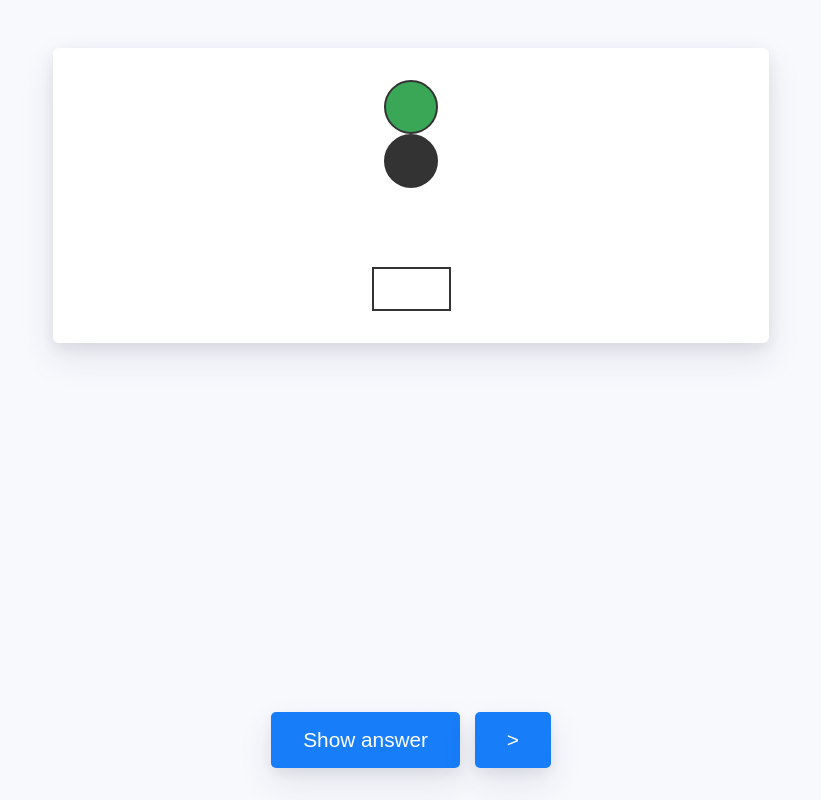
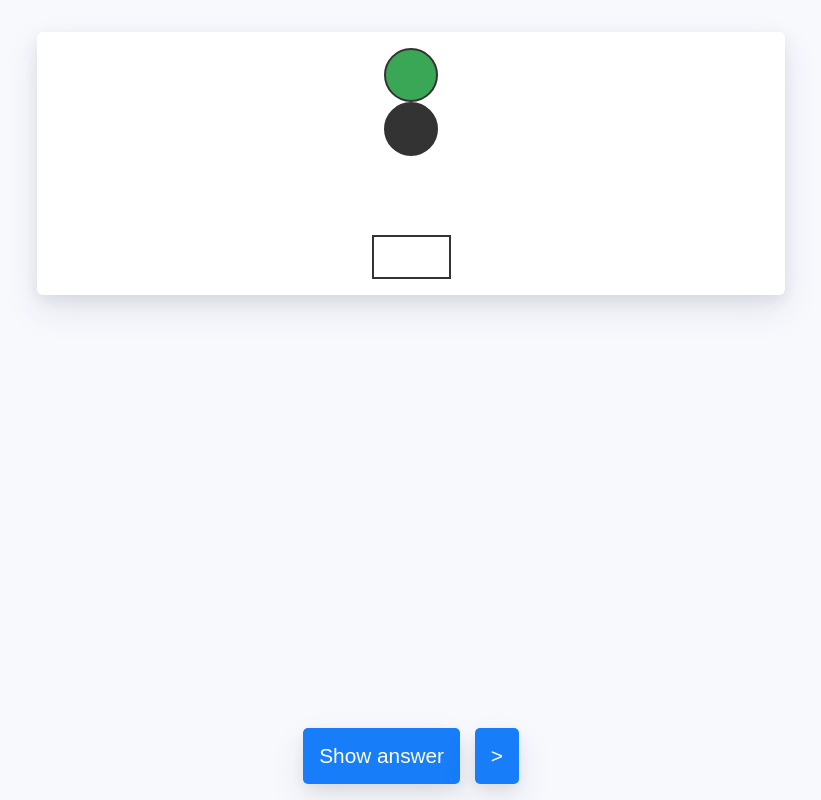
Before and after one commit to taniarascia/signals, a website with bundled scripts: page index.html in a window 1280 px wide. Shown: the whole page, without its empty margins (229-1050 px from the left). Built offline with nearby package versions, Linux system fonts and the light colour scheme.

Commit message:
Fit on screen

```diff
--- a/src/css/_styles.scss
+++ b/src/css/_styles.scss
@@ -134,25 +134,25 @@ button {
 @media screen and (min-width: 600px) {
   .question-container {
     font-size: 1.8rem;
-    padding: 2rem;
-    margin: 2rem;
+    padding: 1rem;
+    margin: 1rem;
   }
   .container {
     padding: 1rem;
   }
   .answer {
     font-size: 1.3rem;
-    padding: 2rem;
-    margin: 2rem;
+    padding: 1rem;
+    margin: 1rem;
   }
   .name {
     font-size: 1.8rem;
   }
   button {
-    padding: 1rem 2rem;
+    padding: 1rem 1rem;
     font-size: 1.3rem;
   }
   section {
-    margin: 2rem 0;
+    margin: 1rem 0;
   }
 }
```
Also changed, not shown: dist/site.css.
